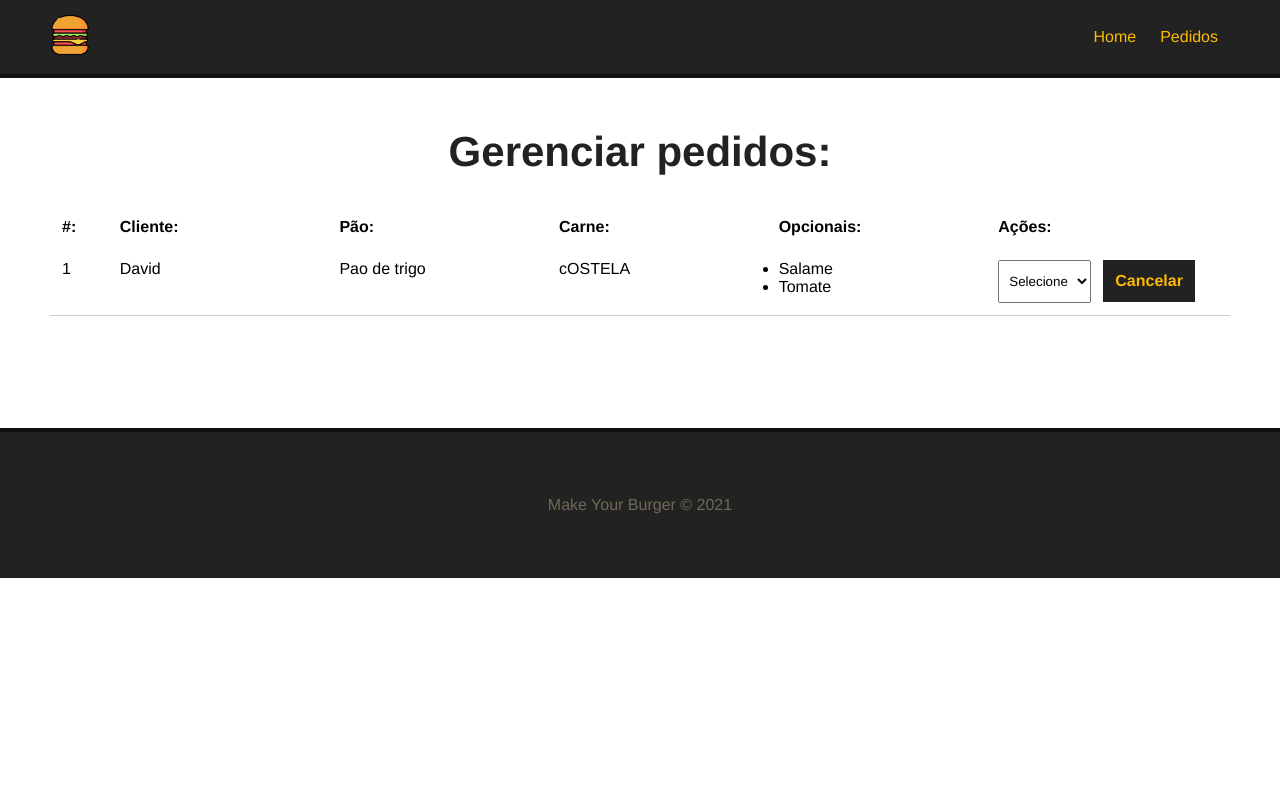
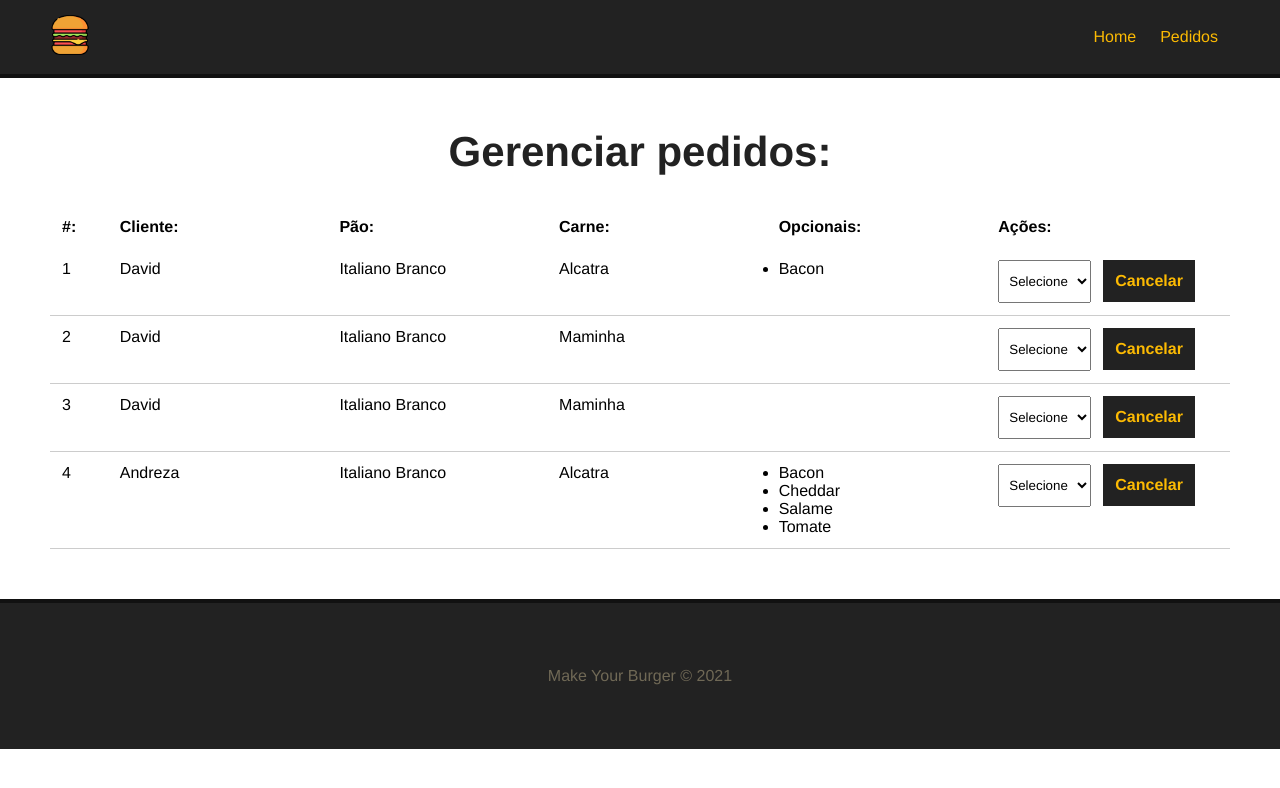
Before and after one commit to david-byte/make_your_burger, a Vue app: page /pedidos in a window 1280 px wide. Shown: the top 788 px of the page. Built offline with nearby package versions, Linux system fonts and the light colour scheme; data requests are answered from the project's data file.

Commit message:
passando os dados dinamicos para a dashboard

```diff
--- a/db/db.json
+++ b/db/db.json
@@ -103,6 +103,19 @@
       "opcionais": [],
       "status": "Solicitado",
       "id": 3
+    },
+    {
+      "nome": "Andreza",
+      "carne": "Alcatra",
+      "pao": "Italiano Branco",
+      "opcionais": [
+        "Bacon",
+        "Cheddar",
+        "Salame",
+        "Tomate"
+      ],
+      "status": "Solicitado",
+      "id": 4
     }
   ]
 }
--- a/src/components/Dashboard.vue
+++ b/src/components/Dashboard.vue
@@ -11,15 +11,16 @@
       </div>
     </div>
     <div id="burger-table-rows">
-      <div class="burger-table-row">
-        <div class="order-number">1</div>
-        <div>David</div>
-        <div>Pao de trigo</div>
-        <div>cOSTELA</div>
+      <div class="burger-table-row" v-for="burger in burgers" :key="burger.id">
+        <div class="order-number">{{ burger.id }}</div>
+        <div>{{ burger.nome }}</div>
+        <div>{{ burger.pao }}</div>
+        <div>{{ burger.carne }}</div>
         <div>
           <ul>
-            <li>Salame</li>
-            <li>Tomate</li>
+            <li v-for="(opcional, index) in burger.opcionais" :key="index">
+                {{ opcional }}
+            </li>
           </ul>
         </div>
         <div>
@@ -35,6 +36,28 @@
 <script>
 export default {
   name: "Dashboard",
+  data(){
+      return {
+          burgers: null,
+          burger_id: null,
+          status: []
+      }
+  },
+  methods: {
+      async getPedidos(){
+
+          const req = await fetch("http://localhost:3000/burgers");
+
+          const data = await req.json();
+
+          this.burgers = data;
+
+          //resgatar o status
+      }
+  },
+  mounted(){
+      this.getPedidos();
+  }
 };
 </script>
 <style scoped>
```
